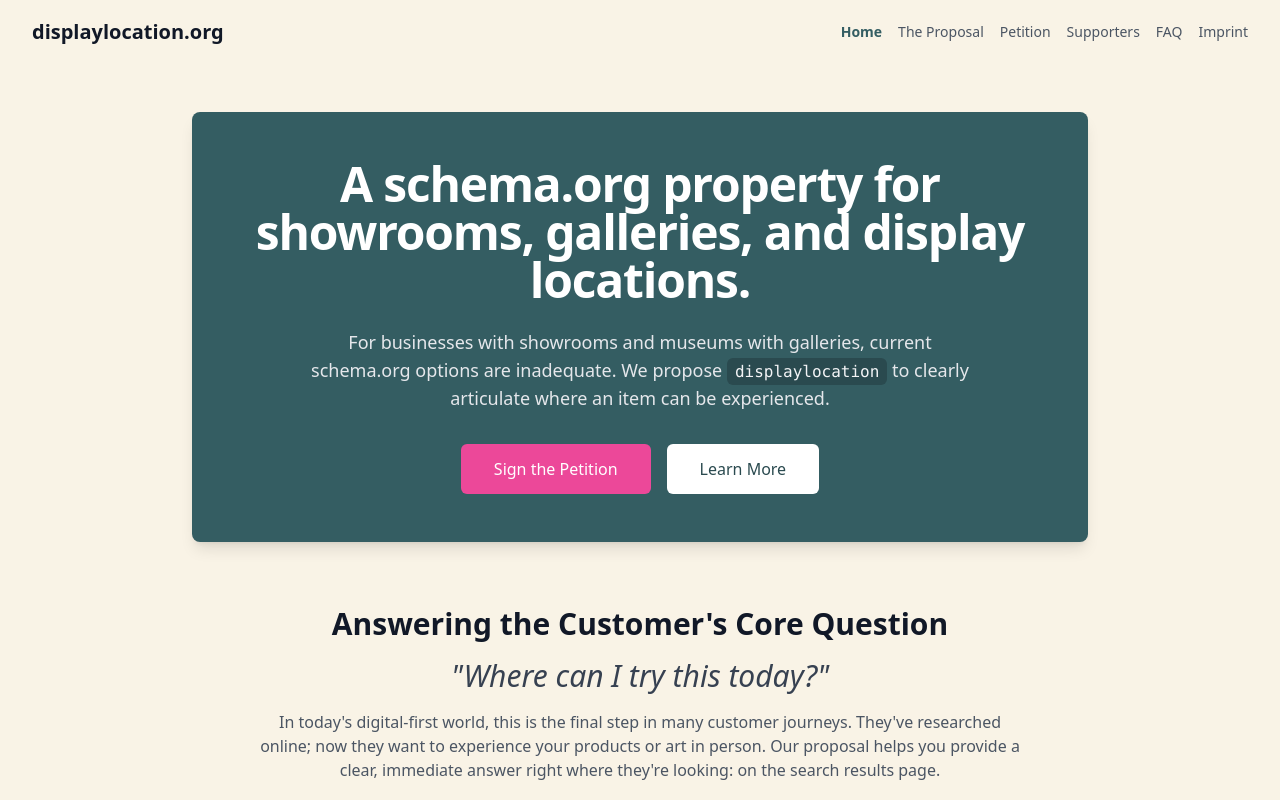
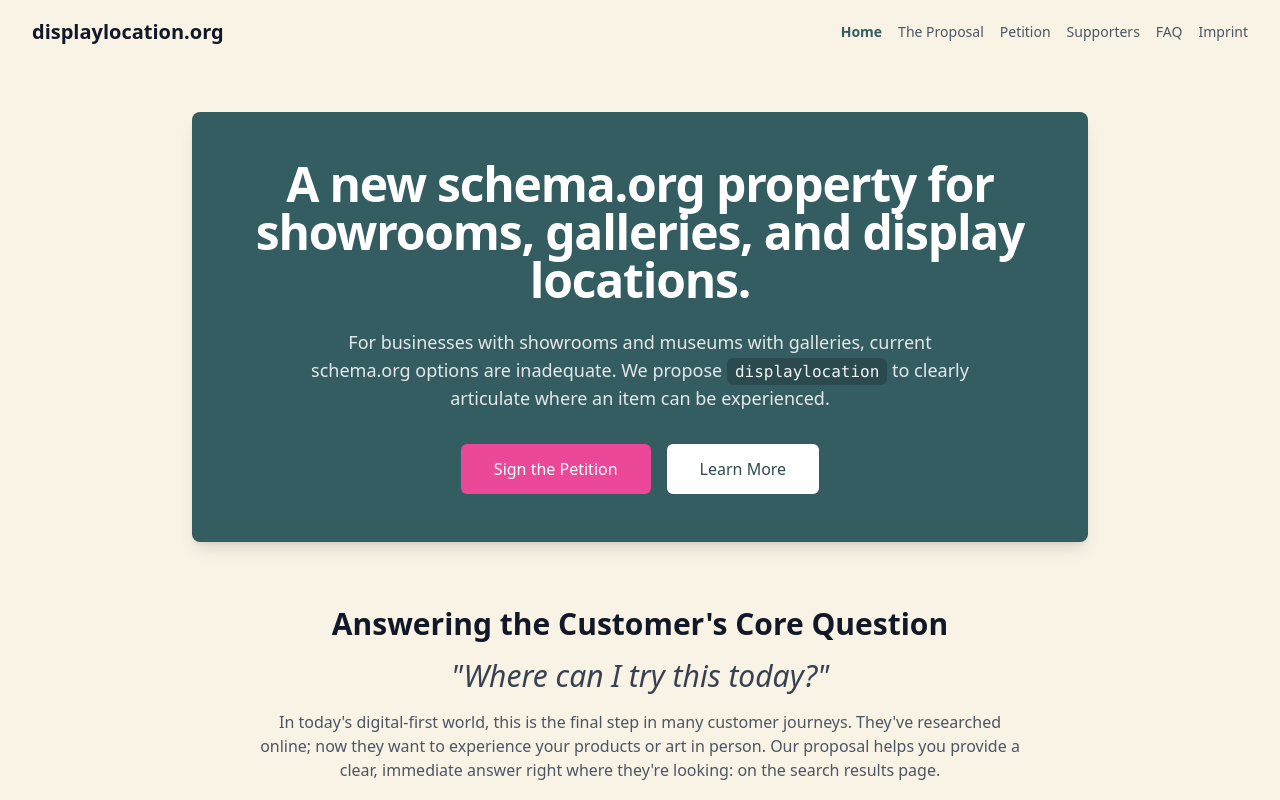
Before and after one commit to vascosommernunes/displaylocation, a React (Vite) app: page / in a window 1280 px wide. Shown: the top 800 px of the page. Built offline with nearby package versions, Linux system fonts and the light colour scheme.

Commit message:
Update HomePage.tsx
update wording on homepage

```diff
--- a/pages/HomePage.tsx
+++ b/pages/HomePage.tsx
@@ -6,7 +6,7 @@ const HomePage: React.FC = () => {
     <div className="max-w-4xl mx-auto text-center">
       <div className="bg-brand p-8 sm:p-12 rounded-lg shadow-lg">
         <h1 className="text-4xl sm:text-5xl font-extrabold text-white tracking-tight leading-tight">
-          A schema.org property for showrooms, galleries, and display locations.
+          A new schema.org property for showrooms, galleries, and display locations.
         </h1>
         <p className="mt-6 text-lg text-gray-200 max-w-2xl mx-auto">
           For businesses with showrooms and museums with galleries, current schema.org options are inadequate. We propose <code className="bg-brand-dark text-gray-100 px-2 py-1 rounded-md text-base font-mono">displaylocation</code> to clearly articulate where an item can be experienced.
```
